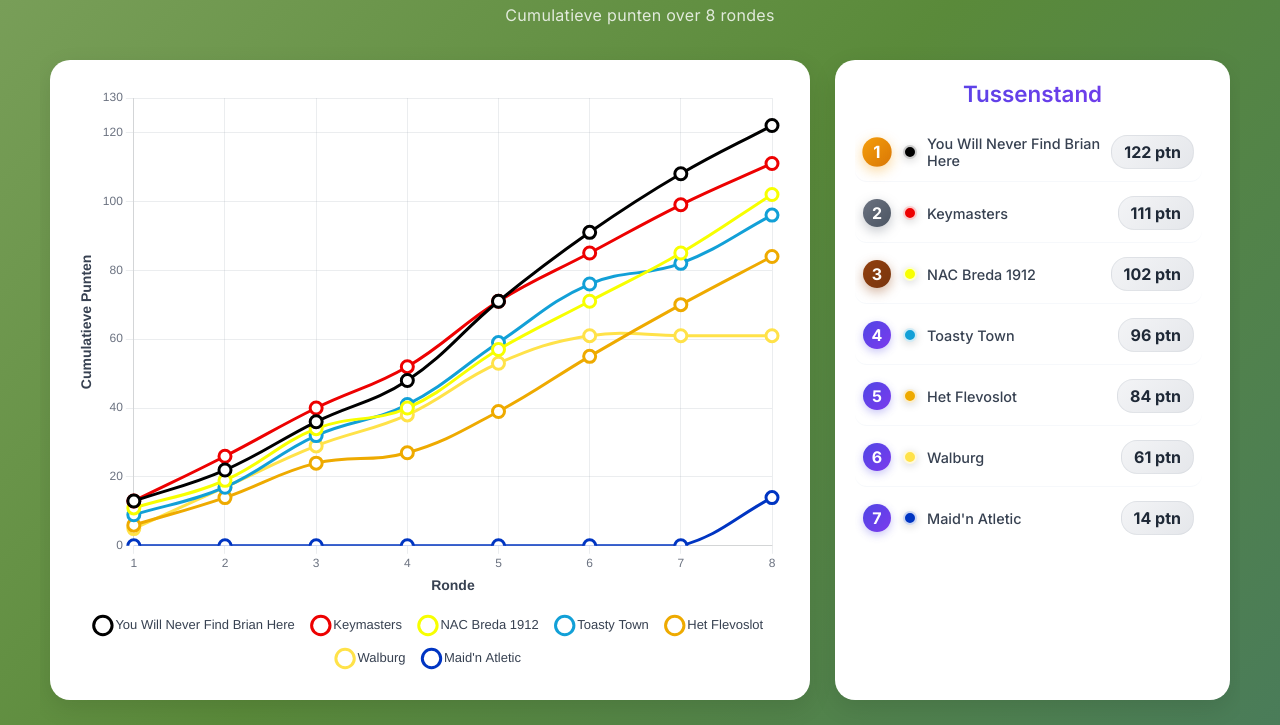
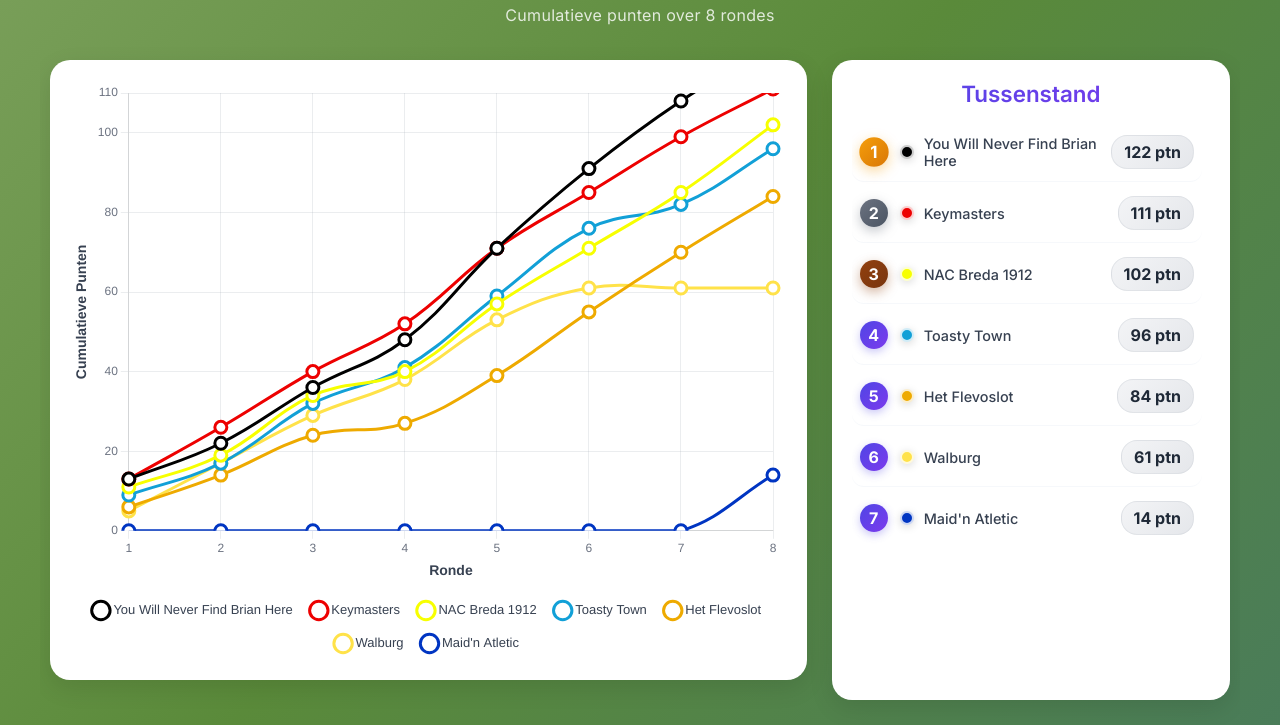
Before and after one commit to dabbenvanger/vi3, a plain HTML site: page index.html in a window 1280 px wide. Shown: the part 95-820 px from the top of the page. Drawn offline with nearby package versions, Linux system fonts and the light colour scheme.

Commit message:
Update index.html

```diff
--- a/index.html
+++ b/index.html
@@ -70,11 +70,11 @@
             background: white;
             border-radius: 20px;
             box-shadow: 0 8px 25px rgba(0, 0, 0, 0.1);
-            padding: 25px;
-            height: calc(100vh - 160px);
+            padding: 20px;
+            height: calc(100vh - 180px);
             position: relative;
             overflow: hidden;
-            min-height: 400px;
+            min-height: 350px;
         }
 
         .chart-container::before {
@@ -583,7 +583,7 @@
                                 color: '#374151'
                             },
                             min: 0,
-                            max: 130,
+                            max: 110,
                             grid: {
                                 color: 'rgba(156, 163, 175, 0.2)'
                             },
```
